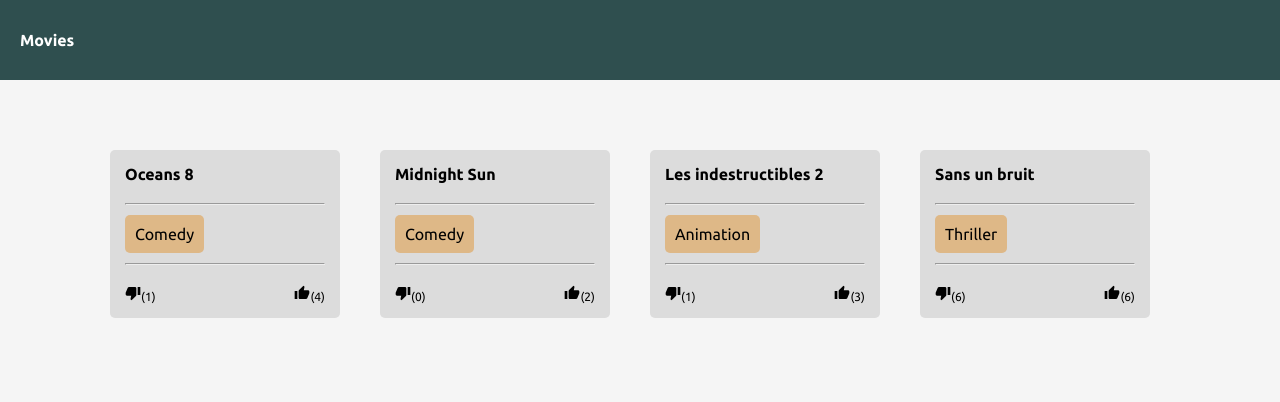
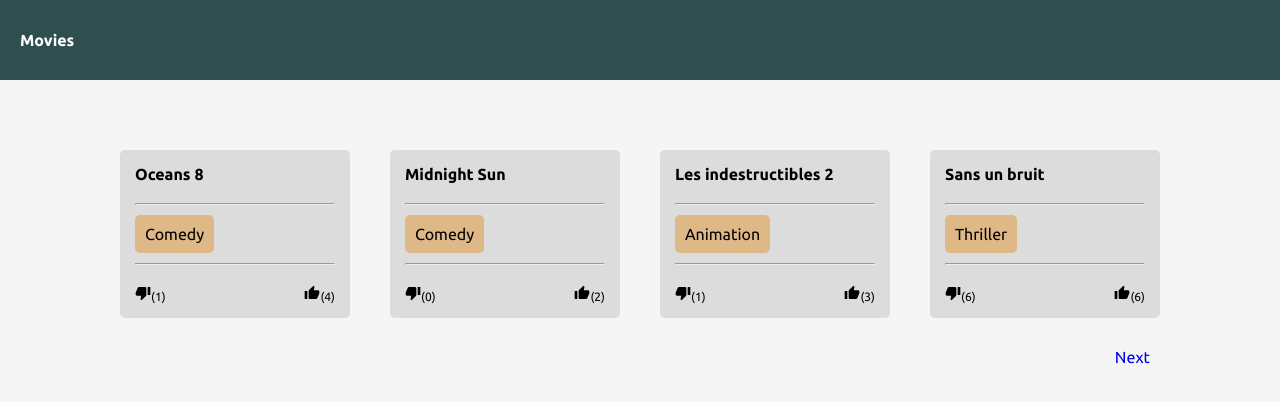
Before and after one commit to hamza-eljaouhari/react-interview, a React (Create React App) app: page /movies/1 in a window 1280 px wide. Shown: the top 402 px of the page. Built offline with nearby package versions, Linux system fonts and the light colour scheme.

Commit message:
Added pagination to the elements

```diff
--- a/src/Movies/Card.css
+++ b/src/Movies/Card.css
@@ -4,7 +4,8 @@
     border-radius: 5px;
     padding: 15px;
     margin-top: 20px;
-    margin-right: 20px;
+    margin-right: 10px;
+    margin-left: 10px;
 }
 
 .movie-category{
--- a/src/Movies/List.css
+++ b/src/Movies/List.css
@@ -3,3 +3,16 @@
     justify-content: space-around;
     flex-wrap: wrap;
 }
+
+.button{
+    margin: 30px;
+}
+
+.previous{
+    text-align: left;
+}
+
+
+.next{
+    text-align: right;
+}
--- a/src/Movies/List.tsx
+++ b/src/Movies/List.tsx
@@ -5,6 +5,7 @@
 import "./List.css";
 
 import {
+    Link,
     withRouter
 } from "react-router-dom";
 
@@ -24,10 +25,47 @@
 
     function paginateMovies() : MovieType[] {
         const { pageNumber } = props.match.params;
-        return movies.splice(DEFAULT_PER_PAGE * (pageNumber - 1), DEFAULT_PER_PAGE)
+        var moviesPage = [...movies]
+        return moviesPage.splice(DEFAULT_PER_PAGE * (parseInt(pageNumber)  - 1), DEFAULT_PER_PAGE)
+    }
+
+    function hasPreviousPage() : boolean {
+        const { pageNumber } = props.match.params;
+        console.log("haprev", parseInt(pageNumber) === 1)
+        if(parseInt(pageNumber) === 1){
+            return false;
+        }
+
+        return true;
+    }
+
+    function hasNextPage() : boolean {
+        const { pageNumber } = props.match.params;
+        console.log("parseInt(pageNumber) * DEFAULT_PER_PAGE",parseInt(pageNumber) * DEFAULT_PER_PAGE);
+        console.log("movies.length", movies.length)
+        if(parseInt(pageNumber) * DEFAULT_PER_PAGE < movies.length){
+            return true;
+        }
+
+        return false;
+    }
+
+
+    function previousPagePath() : string {
+        const { pageNumber } = props.match.params;
+
+        return "/movies/" + (parseInt(pageNumber) - 1);
+    }
+
+
+    function nextPagePath() : string {
+        const { pageNumber } = props.match.params;
+
+        return "/movies/" + (parseInt(pageNumber) + 1);
     }
 
     return (
+        <>
             <section className="movies-list">
                 {
                     paginateMovies().map((movie: MovieType) => {
@@ -42,6 +80,21 @@
                     })
                 }
             </section>
+            <nav className="navigation-buttons">
+                {
+                    hasPreviousPage() &&
+                    <Link to={previousPagePath()} style={{float: "left", margin: "30px"}}>
+                        Previous
+                    </Link>
+                }
+                {
+                    hasNextPage() &&
+                    <Link to={nextPagePath()} style={{float: "right", margin: "30px"}}>
+                        Next
+                    </Link>
+                }
+            </nav>
+        </>
     )
 }
 
```
Lines whose indentation alone changed are shown as unchanged.
